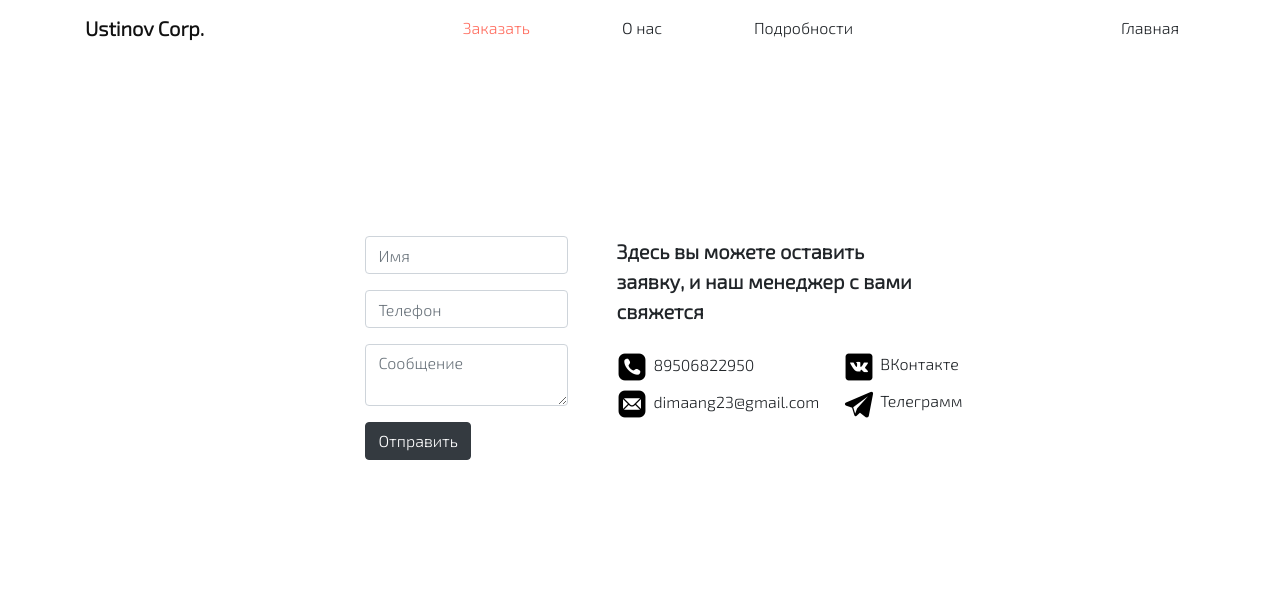
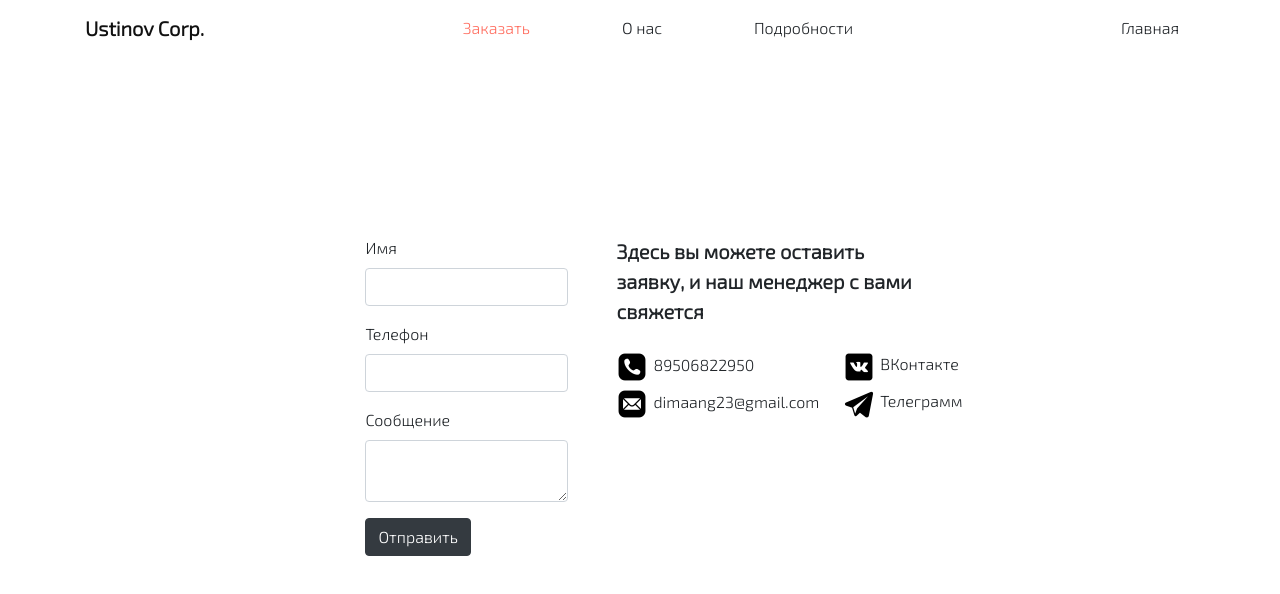
Before and after one commit to BossNumber1/allvis, a Next.js app in the folder app/: page /order in a window 1280 px wide. Shown: the top 594 px of the page. Built offline with nearby package versions, Linux system fonts and the light colour scheme.

Commit message:
Added data collection

```diff
--- a/app/pages/order/FormSbor.jsx
+++ b/app/pages/order/FormSbor.jsx
@@ -1,34 +1,73 @@
 import React from "react";
 
 function FormSbor() {
+    let submitHandler = (e) => {
+        e.preventDefault();
+
+        console.log("name =", name, "phone =", phone, "message =", message);
+    };
+
+    const [name, setName] = React.useState("");
+    const [phone, setPhone] = React.useState("");
+    const [message, setMessage] = React.useState("");
+
+    let nameChange = (e) => {
+        e.preventDefault();
+        setName(e.target.value);
+    };
+
+    let phoneChange = (e) => {
+        e.preventDefault();
+        setPhone(e.target.value);
+    };
+    let messageChange = (e) => {
+        e.preventDefault();
+        setMessage(e.target.value);
+    };
+
     return (
         <div className="ml-5 mr-5">
             <form>
                 <div className="mb-3">
+                    <label for="exampleInputEmail1" class="form-label">
+                        Имя
+                    </label>
                     <input
                         type="text"
                         className="form-control"
-                        id="exampleInputEmail1"
-                        aria-describedby="emailHelp"
-                        placeholder="Имя"
+                        name="name"
+                        value={name}
+                        onChange={nameChange}
                     />
                 </div>
                 <div className="mb-3">
+                    <label for="exampleInputEmail1" class="form-label">
+                        Телефон
+                    </label>
                     <input
                         type="text"
                         className="form-control"
-                        id="exampleInputPassword1"
-                        placeholder="Телефон"
+                        name="phone"
+                        value={phone}
+                        onChange={phoneChange}
                     />
                 </div>
                 <div className="mb-3">
+                    <label for="exampleInputEmail1" class="form-label">
+                        Сообщение
+                    </label>
                     <textarea
                         className="form-control"
-                        id="exampleInputPassword1"
-                        placeholder="Сообщение"
+                        name="message"
+                        value={message}
+                        onChange={messageChange}
                     />
                 </div>
-                <button type="submit" className="btn btn-dark">
+                <button
+                    type="submit"
+                    className="btn btn-dark"
+                    onClick={submitHandler}
+                >
                     Отправить
                 </button>
             </form>
```
